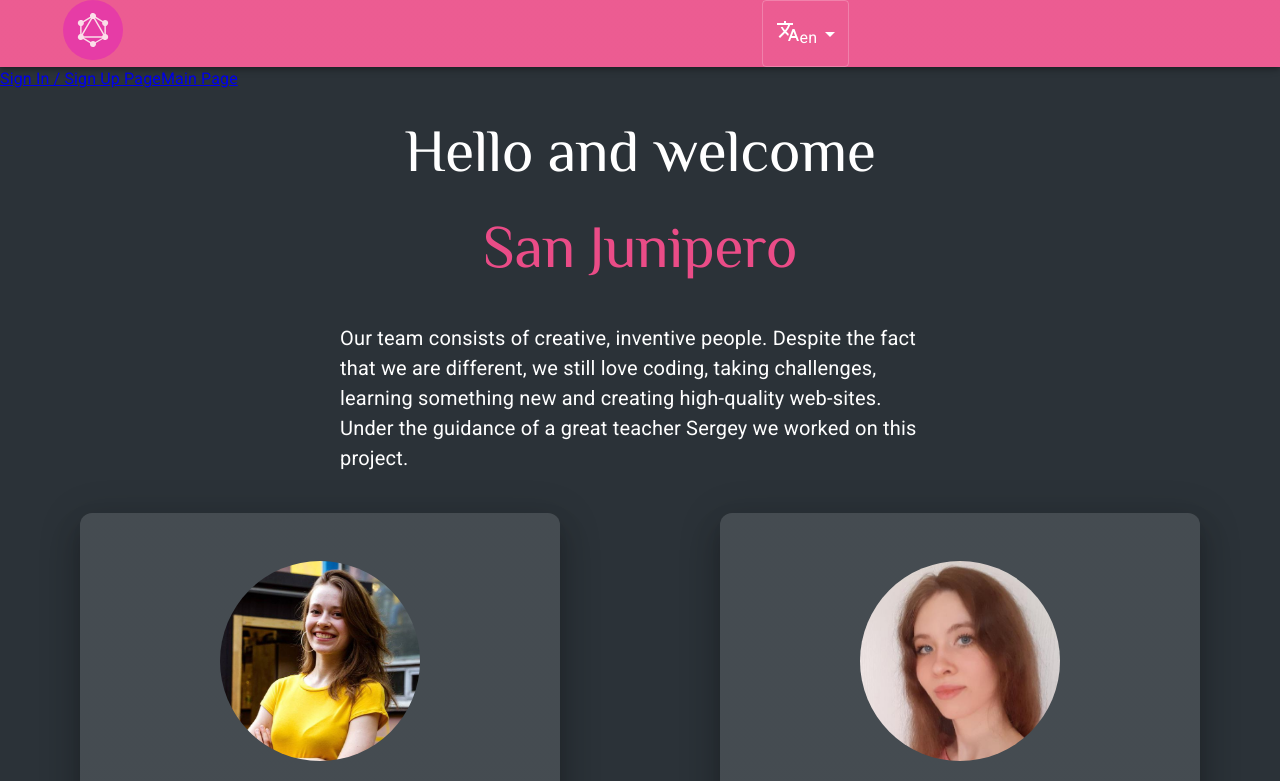
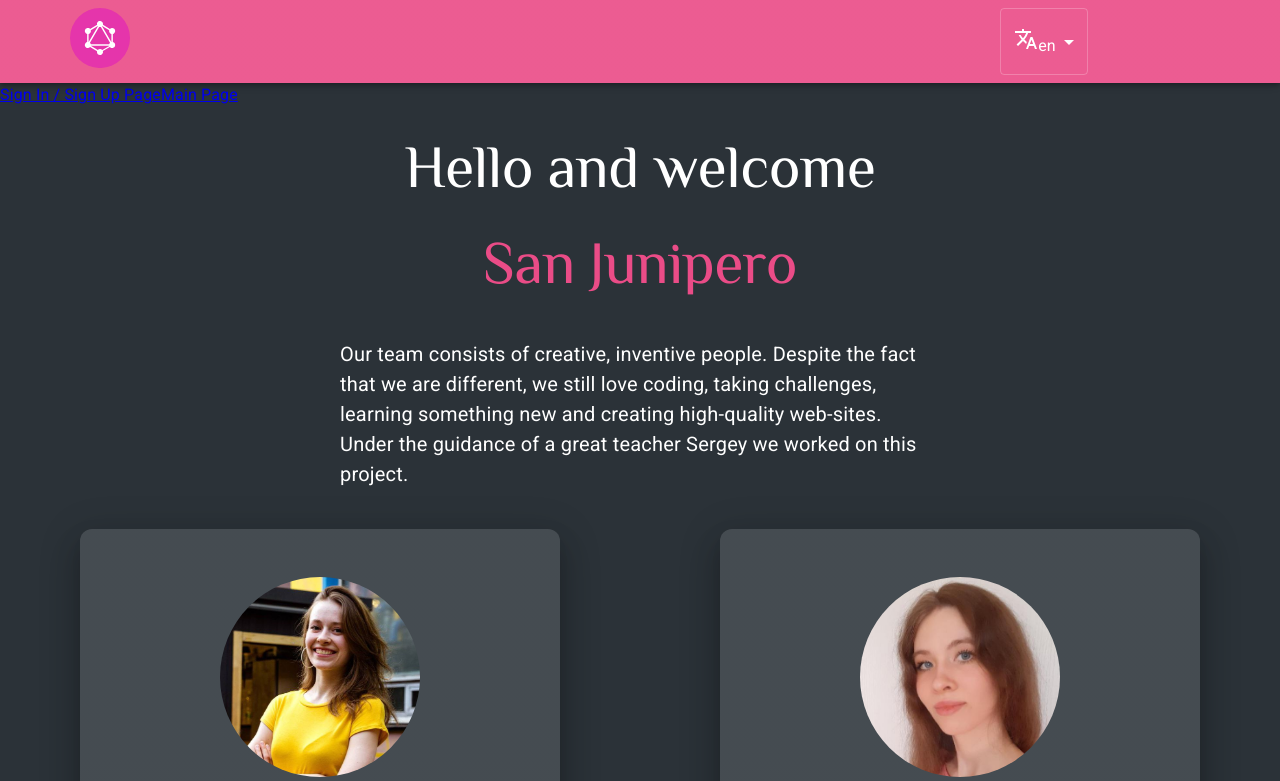
Before and after one commit to gentoosiast/graphiql-app, a React (Vite) app: page / in a window 1280 px wide. Shown: the top 781 px of the page. Built offline with nearby package versions, Linux system fonts and the light colour scheme; no server answers.

Commit message:
fix: correct styles, icon, test

```diff
--- a/src/components/Header/Header.tsx
+++ b/src/components/Header/Header.tsx
@@ -1,4 +1,5 @@
-import { type JSX, useState } from 'react';
+import { useState } from 'react';
+import type { JSX } from 'react';
 import { Link as RouterLink, useNavigate } from 'react-router-dom';
 
 import TranslateOutlinedIcon from '@mui/icons-material/TranslateOutlined';
@@ -59,29 +60,19 @@ export const Header = (): JSX.Element => {
         backgroundColor: useScrollTrigger() ? 'background.paper' : 'primary.main',
         justifyContent: 'center',
         minHeight: '5vh',
+        padding: 1,
         position: 'sticky',
         top: 0,
       }}
     >
       <Stack direction="row" justifyContent={'space-between'} width={'95%'}>
-        <Stack
-          alignItems="center"
-          borderRadius={20}
-          justifyContent="center"
-          sx={{
-            ':hover': {
-              opacity: 1,
-            },
-            opacity: 0.8,
-          }}
-          width="10%"
-        >
+        <Stack alignItems="center" borderRadius={20} justifyContent="center" width="10%">
           <RouterLink to="/">
             <FaviconSvg />
           </RouterLink>
         </Stack>
 
-        <Stack direction={'row'} justifyContent={'space-between'} width={'40%'}>
+        <Stack direction={'row'} justifyContent={'space-between'} width={'20%'}>
           {authState === AuthState.AUTHENTICATED && (
             <Button
               color="inherit"
--- a/src/components/favicon.tsx
+++ b/src/components/favicon.tsx
@@ -4,7 +4,12 @@ export const FaviconSvg = (): JSX.Element => (
   <SvgIcon
     component={'svg'}
     sx={{
-      ':hover': { fill: 'background.default' },
+      ':hover circle': {
+        fill: '#fff',
+      },
+      ':hover path': {
+        fill: '#ff8ebc',
+      },
       borderRadius: 30,
       minHeight: 60,
       minWidth: 70,
```
Also changed, not shown: 1 other file (tests, documents, lock files or other folders).
